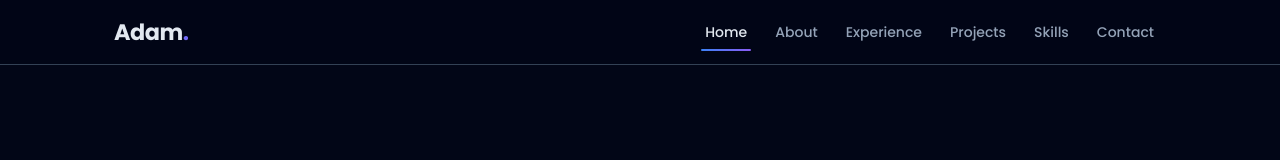
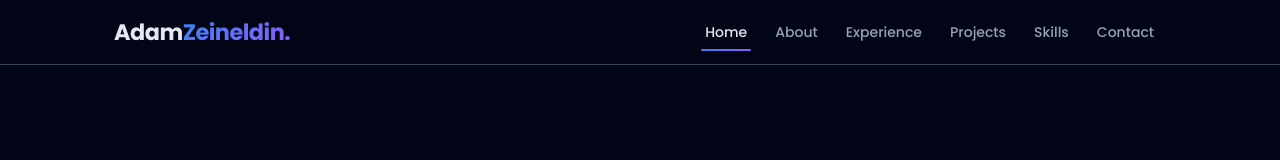
Before and after one commit to AdamZeineldin/adamzeineldin.github.io, a plain HTML site: page index.html in a window 1280 px wide. Shown: the top 160 px of the page. Drawn offline with Linux system fonts and the light colour scheme.

Commit message:
style change

```diff
--- a/index.html
+++ b/index.html
@@ -16,7 +16,7 @@
   <!-- ── Navigation ───────────────────────────────────────────────── -->
   <nav id="navbar">
     <div class="nav-container">
-      <a href="#home" class="nav-logo">Adam<span>.</span></a>
+      <a href="#home" class="nav-logo">Adam<span>Zeineldin.</span></a>
       <ul class="nav-links" id="navLinks">
         <li><a href="#home" class="nav-link active">Home</a></li>
         <li><a href="#about" class="nav-link">About</a></li>
```
